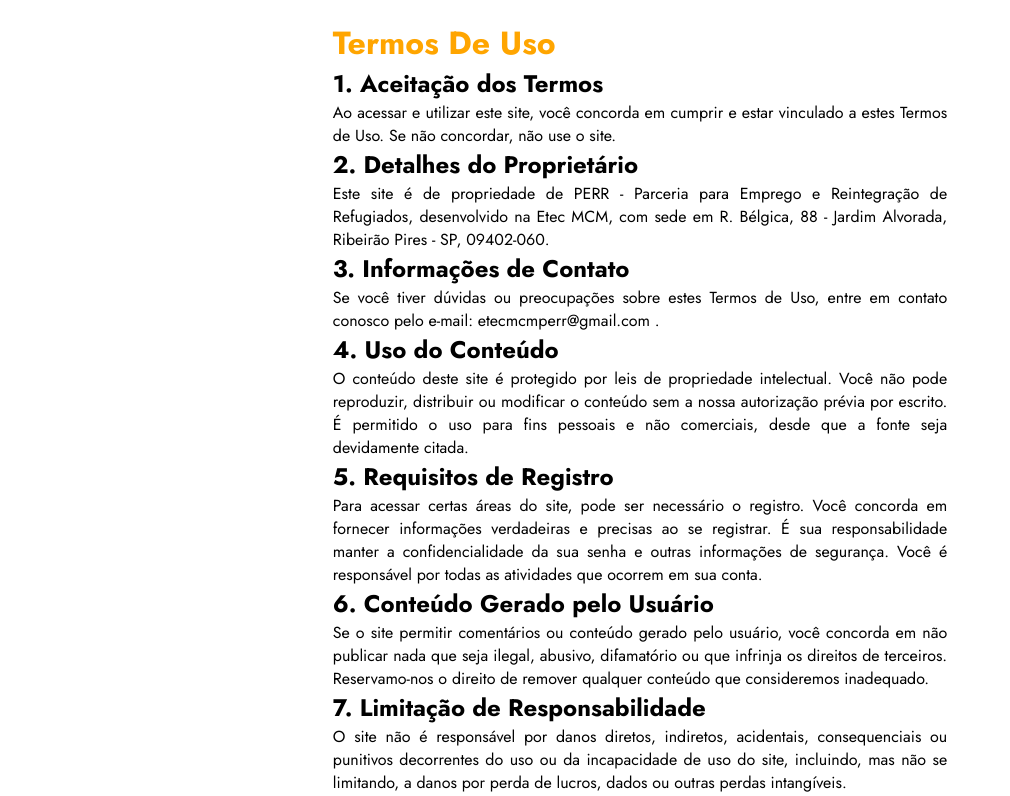
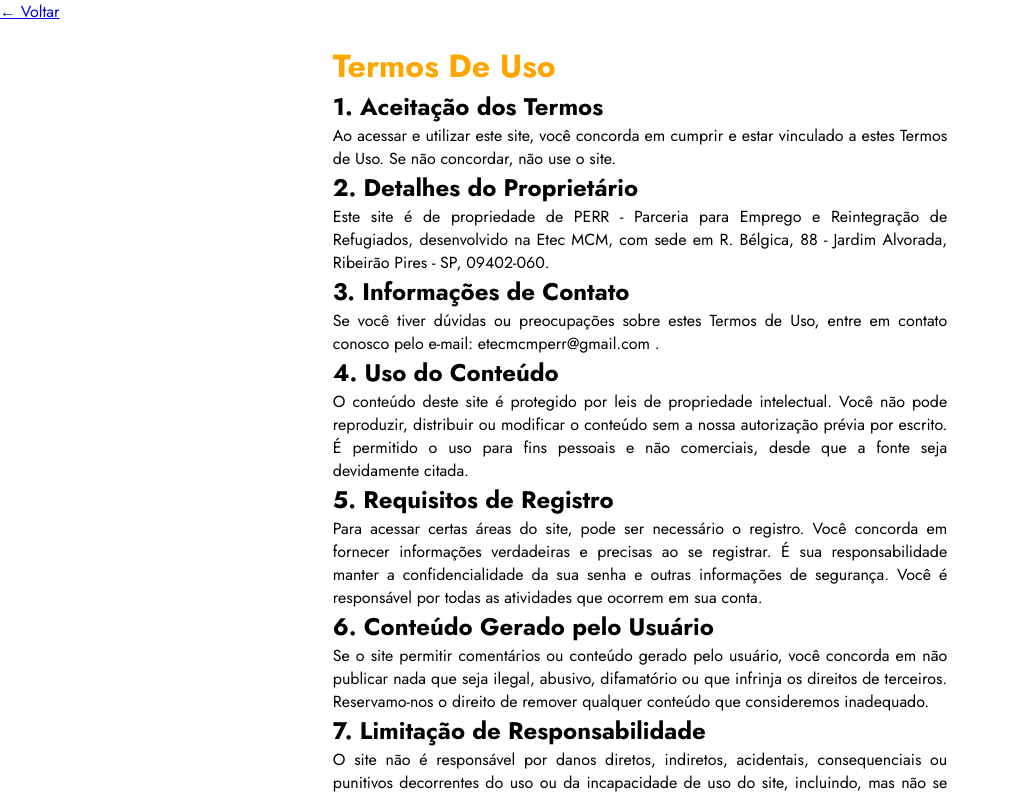
Before and after one commit to Santozzz/TCC-PERR-FRONTEND, a Vue app in the folder frontend/: page /Termos in a window 1280 px wide. Shown: the top 796 px of the page, without its empty margins (0-1010 px from the left). Built offline with nearby package versions, Linux system fonts and the light colour scheme.

Commit message:
voltar termos botao

```diff
--- a/frontend/src/views/TermosePriv.vue
+++ b/frontend/src/views/TermosePriv.vue
@@ -1,5 +1,6 @@
 <template>
     <div>
+        <router-link to="/" class="back-button">← Voltar</router-link>
         <div class="container">
             <div class="ttl">
                 <h1>
```
